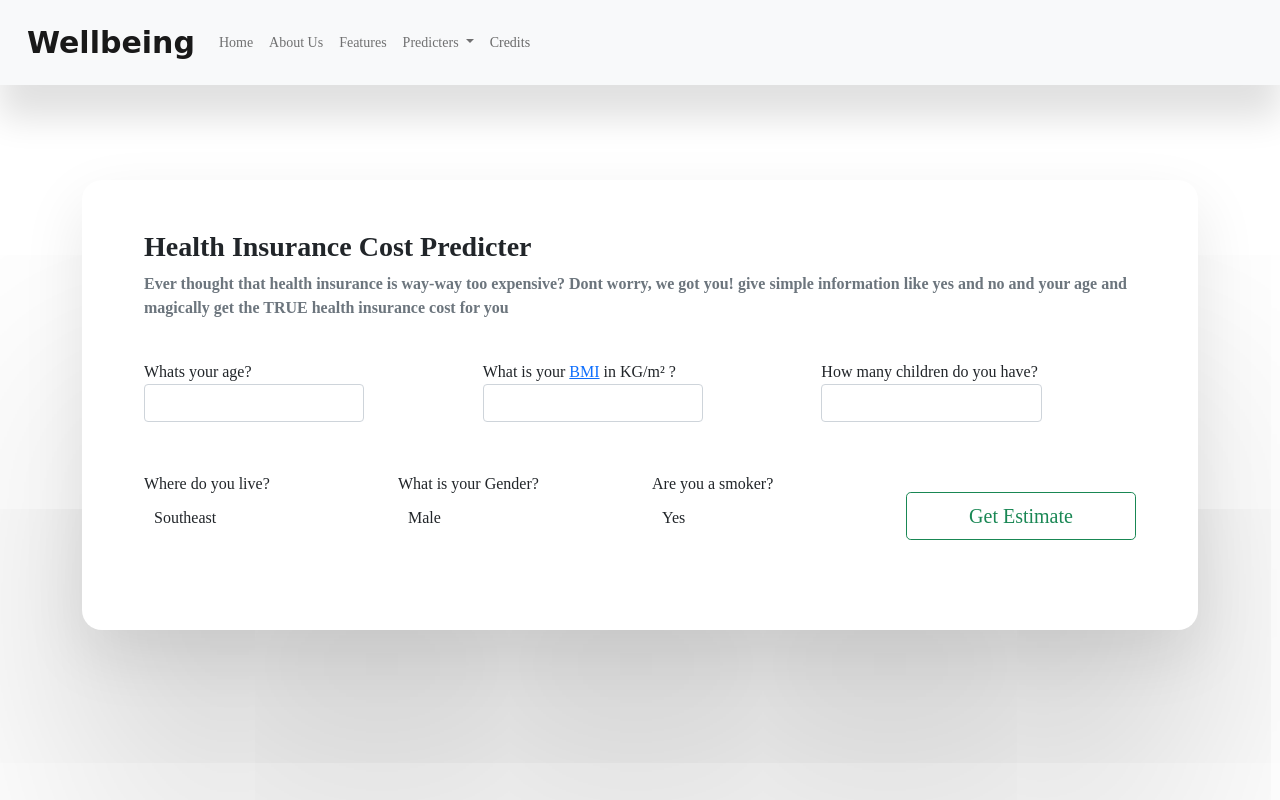
After one commit to ahmishra/Wellbeing, a Flask app: page /heath_insurance_predicter in a window 1280 px wide. The commit adds this page. Run offline with Flask 2, Linux system fonts and the light colour scheme; parts of the project's set-up code (start-up, migrations or seed data) failed here and were passed over; some libraries are stand-ins or nearby versions; some web fonts are replaced.

Commit message:
Added Health Insurance and Removed Covid Predicter

```diff
--- a/main.py
+++ b/main.py
@@ -1,13 +1,8 @@
-from flask import render_template, url_for, redirect, request, Flask
+from flask import render_template, request, Flask
 from joblib import load
-import numpy as np
-from scipy.sparse import data
 
 model_health_insurance = load("Models/health_insurance_model.joblib")
-converter_health_insurance = load("Models/health_insurance_converter.joblib")
-
-scaler_covid = load("Models/covid19_scaler.joblib")
-model_covid = load("Models/covid19_model.joblib")
+scaler_health_insurance = load("Models/health_insurance_scaler.joblib")
 
 app = Flask(__name__)
 
@@ -20,60 +15,52 @@ def home():
 def credits():
     return render_template("credits.html")
 
-@app.route("/covid_predicter", methods=["POST", "GET"])
-def covid_predicter():
+
+@app.route("/heath_insurance_predicter", methods=["GET", "POST"])
+def health_insurance_predicter():
     if request.method == "POST":
-        cough = request.form['cough'].lower()
-        fever = request.form['fever'].lower()
-        sore_throat = request.form['throat'].lower()
-        short_breath = request.form['breath'].lower()
-        headache = request.form['headache'].lower()
-        above_60 = request.form['60'].lower()
-        malefemale = request.form['malefemale'].lower()
+        age = int(request.form['age'])
+        bmi = float(request.form['bmi'])
+        children = int(request.form['children'])
+        region = request.form['region'].lower()
+        gender = request.form['gender'].lower()
+        smoker = request.form['smoker'].lower()
+        region_se = 0
+        region_sw = 0
+        region_ne = 0
+        region_nw = 0
 
-        if cough == "yes":
-            cough = 1
-        elif cough == "no":
-            cough = 0
+        if region == "se":
+            region_se = 1
+        elif region == "sw":
+            region_sw = 1
+        elif region == "ne":
+            region_ne = 1
+        elif region == "nw":
+            region_nw = 1
 
-        if fever == "yes":
-            fever = 1
-        elif fever == "no":
-            fever = 0
+        if gender == "female":
+            gender = 1
+        else:
+            gender = 0
 
-        if sore_throat == "yes":
-            sore_throat = 1
-        elif sore_throat == "no":
-            sore_throat = 0
+        if smoker == "yes":
+            smoker = 1
+        else:
+            smoker = 0
 
-        if short_breath == "yes":
-            short_breath = 1
-        elif short_breath == "no":
-            short_breath = 0
-
-        if headache == "yes":
-            headache = 1
-        elif headache == "no":
-            headache = 0
-
-        if above_60 == "yes":
-            above_60 = 1
-        elif above_60 == "no":
-            above_60 = 0
-
-        if malefemale == "female":
-            malefemale = 1
-        elif malefemale == "male":
-            malefemale = 0
-
-        data_to_predict = [[cough, fever, sore_throat, short_breath, headache, above_60, malefemale]]
-        data_to_predict = scaler_covid.fit_transform(data_to_predict)
-        prediction = model_covid.predict(data_to_predict)
-        return render_template("covid_prediction_results.html", prediction=prediction)
-    else:
-        return render_template("covid_predicter.html")
+        data_to_predict = [[age, gender, bmi,
+                            children, smoker, region_ne, region_nw, region_se, region_sw]]
 
 
+        data_to_predict = scaler_health_insurance.transform(data_to_predict)
+        prediction = model_health_insurance.predict(data_to_predict)
+        money = int(prediction)
+        print(money)
+        return render_template("health_insurance_results.html", prediction=money)
+
+    else:
+        return render_template("health_insurance_predicter.html")
 
 if __name__ == "__main__":
     app.run(debug=True)
--- a/static/styles/main.css
+++ b/static/styles/main.css
@@ -156,7 +156,7 @@ nav.navbar{
 }
 
 .form-design {
-    box-shadow:0 24.7px 62.6px rgba(0, 0, 0, 0.095),0 197px 500px rgba(0, 0, 0, 0.19); height: 450px; padding: 50px; margin-top: 180px; border-radius: 20px; background-color: beige;
+    box-shadow:0 24.7px 62.6px rgba(0, 0, 0, 0.095),0 197px 500px rgba(0, 0, 0, 0.19); height: 450px; padding: 50px; margin-top: 180px; border-radius: 20px; background-color: white;
 }
 
 .form-design-select {
--- a/templates/base.html
+++ b/templates/base.html
@@ -59,8 +59,8 @@
                             Predicters
                         </a>
                         <ul class="dropdown-menu" aria-labelledby="navbarDropdownMenuLink" style="box-shadow: 0px 2px 30px #212121;">
-                            <li><a class="dropdown-item" href="{{ url_for('covid_predicter') }}">Covid 19</a></li>
-                            <li><a class="dropdown-item" href="#">Health Insurance</a></li>
+                            <li><a class="dropdown-item" href="{{ url_for('home') }}">Diabetes</a></li>
+                            <li><a class="dropdown-item" href="{{ url_for('health_insurance_predicter') }}">Health Insurance</a></li>
                         </ul>
                     </li>
                     <li class="nav-item">
--- /dev/null
+++ b/templates/health_insurance_predicter.html
@@ -0,0 +1,64 @@
+
+{% extends "base.html" %}
+{% block title %}
+Wellbeing | Health Insurance Price Predicter
+{% endblock title %}
+
+{% block content %}
+
+<div class="container">
+    <div class="jumbotron container form-design">
+        <form method="POST" class="container">
+            <h3 style="font-weight: 700;">Health Insurance Cost Predicter</h3>
+            <p class="text-muted" style="font-weight: bolder;">Ever thought that health insurance is way-way too expensive? Dont worry, we got you! give simple information like yes
+            and no and your age and magically get the TRUE health insurance cost for you</p>
+            <br>
+
+            <div class="row">
+                <div class="col">
+                    <label for="age">Whats your age?</label>
+                    <input type="number" name="age" id="age" style="width: 70%;" required class="form-control" maxlength="2" oninput="javascript: if (this.value.length > this.maxLength) this.value = this.value.slice(0, this.maxLength);">
+                </div>
+                <div class="col">
+                    <label for="bmi">What is your <a href="https://en.wikipedia.org/wiki/Body_mass_index" target="_">BMI</a> in KG/m&#178; ?</label>
+                    <input type="number" id="bmi" name="bmi"  style="width: 70%;" required class="form-control" maxlength="5" step="0.01" oninput="javascript: if (this.value.length > this.maxLength) this.value = this.value.slice(0, this.maxLength);">
+                </div>
+                <div class="col">
+                    <label for="children">How many children do you have?</label>
+                    <input type="number" id="children" name="children"  style="width: 70%;" required class="form-control" maxlength="1" oninput="javascript: if (this.value.length > this.maxLength) this.value = this.value.slice(0, this.maxLength);">
+                </div>
+            </div>
+
+            <div class="row" style="margin-top: 50px;">
+                <div class="col">
+                    <label for="region">Where do you live?</label>
+                    <select name="region" id="region" class="form-design-select form-control" style="width: 130px;">
+                        <option value="se">Southeast</option>
+                        <option value="sw">Southwest</option>
+                        <option value="ne">Northeast</option>
+                        <option value="nw">Northwest</option>
+                    </select>
+                </div>
+                <div class="col">
+                    <label for="gender">What is your Gender?</label>
+                    <select name="gender" id="gender" class="form-design-select form-control" style="width: 205px;">
+                        <option value="Male">Male</option>
+                        <option value="Female">Female</option>
+                    </select>
+                </div>
+                <div class="col">
+                    <label for="smoker">Are you a smoker?</label>
+                    <select name="smoker" id="smoker" class="form-design-select form-control" style="width: 205px;">
+                        <option value="Yes">Yes</option>
+                        <option value="No">No</option>
+                    </select>
+                </div>
+                <div class="col">
+                    <input type="submit" value="Get Estimate" class="btn btn-lg btn-outline-success " style="width: 230px; margin-top: 20px;">
+                </div>
+            </div>
+        </form>
+    </div>
+</div>
+
+{% endblock content %}
```
Also changed, not shown: templates/covid_predicter.html (deleted, +0 -86 lines), templates/covid_prediction_results.html (deleted, +0 -28 lines), templates/health_insurance_results.html (added, +23 -0 lines), templates/index.html (+5 -6 lines), README.md, 8 other files.
